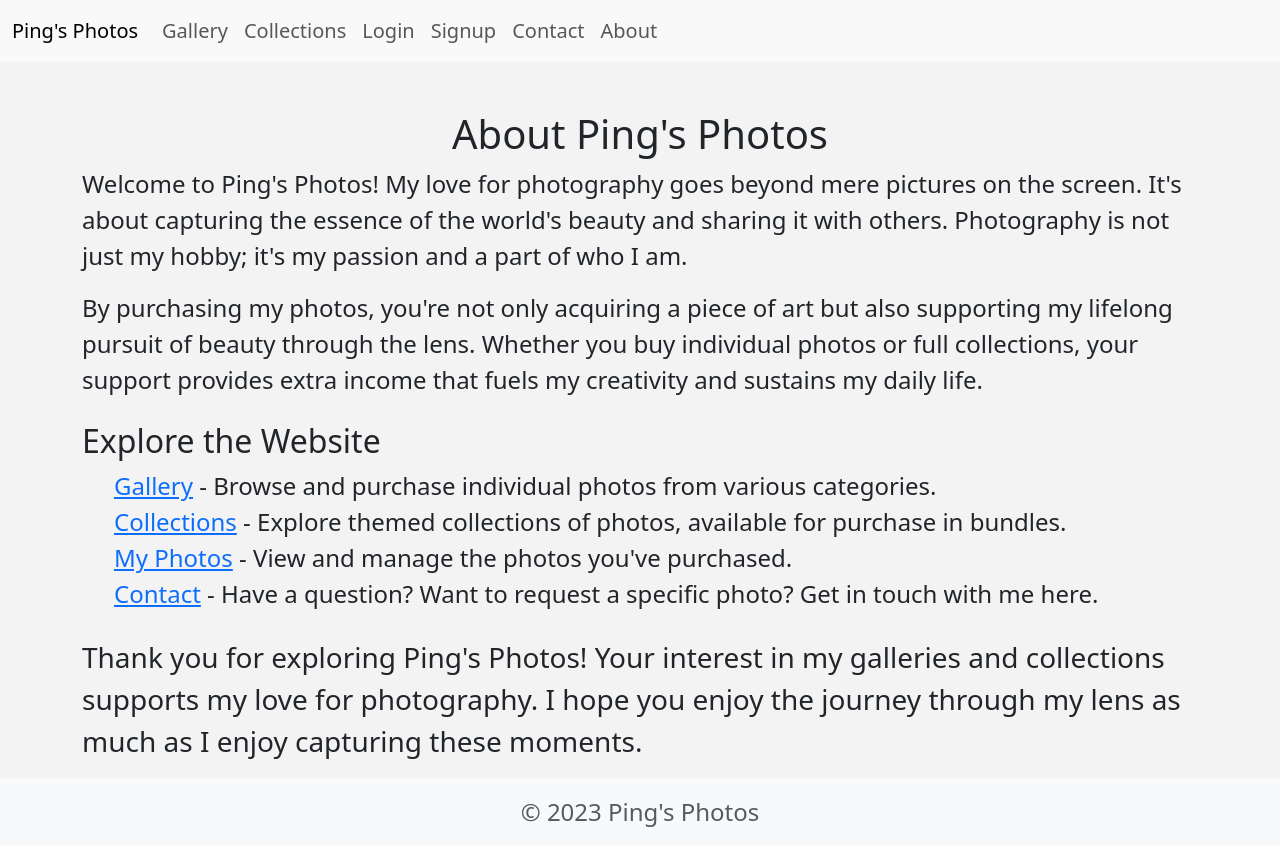
After one commit to MyPingO/Photo-Site, a Flask app: page /about in a window 1280 px wide. The commit adds this page. Run offline with Flask 2, Linux system fonts and the light colour scheme; some libraries are stand-ins or nearby versions.

Commit message:
Added about page + html/css edits

```diff
--- a/app/routes.py
+++ b/app/routes.py
@@ -541,6 +541,10 @@ def contact():
 
     return render_template('contact.html', form=form, title='Contact')
 
+@app.route('/about')
+def about():
+    return render_template('about.html', title='About')
+
 @app.route('/sitemap')
 @app.route('/sitemap.xml')
 def sitemap():
--- /dev/null
+++ b/app/templates/about.html
@@ -0,0 +1,20 @@
+{% extends "base.html" %}
+
+{% block content %}
+    <div class="container mt-5">
+        <h1 class="text-center">About Ping's Photos</h1>
+        <p class="lead fs-4">Welcome to Ping's Photos! My love for photography goes beyond mere pictures on the screen. It's about capturing the essence of the world's beauty and sharing it with others. Photography is not just my hobby; it's my passion and a part of who I am.</p>
+
+        <p class="lead fs-4">By purchasing my photos, you're not only acquiring a piece of art but also supporting my lifelong pursuit of beauty through the lens. Whether you buy individual photos or full collections, your support provides extra income that fuels my creativity and sustains my daily life.</p>
+
+        <h2 class="mt-4">Explore the Website</h2>
+        <ul>
+            <li class="list-group-item"><a href="{{ url_for('gallery') }}" class="link">Gallery</a> - Browse and purchase individual photos from various categories.</li>
+            <li class="list-group-item"><a href="{{ url_for('collections') }}" class="link">Collections</a> - Explore themed collections of photos, available for purchase in bundles.</li>
+            <li class="list-group-item"><a href="{{ url_for('my_photos') }}" class="link">My Photos</a> - View and manage the photos you've purchased.</li>
+            <li class="list-group-item"><a href="{{ url_for('contact') }}" class="link">Contact</a> - Have a question? Want to request a specific photo? Get in touch with me here.</li>
+        </ul>
+
+        <p class="lead mt-4 fs-3">Thank you for exploring Ping's Photos! Your interest in my galleries and collections supports my love for photography. I hope you enjoy the journey through my lens as much as I enjoy capturing these moments.</p>
+    </div>
+{% endblock %}
--- a/app/templates/base.html
+++ b/app/templates/base.html
@@ -25,7 +25,7 @@
 </head>
 
 <body class="d-flex flex-column min-vh-100">
-  <nav class="navbar navbar-expand-sm">
+  <nav class="navbar navbar-expand-md">
     <div class="container-fluid">
       <a class="navbar-brand" href="{{ url_for('gallery') }}">Ping's Photos</a>
       <button class="navbar-toggler" type="button" data-bs-toggle="collapse" data-bs-target="#navbarNav"
@@ -62,6 +62,9 @@
           {% endif %}
           <li class="nav-item">
             <a class="nav-link" href="{{ url_for('contact') }}">Contact</a>
+          </li>
+          <li class="nav-item">
+            <a class="nav-link" href="{{ url_for('about') }}">About</a>
         </ul>
       </div>
     </div>
--- a/app/templates/thank_you.html
+++ b/app/templates/thank_you.html
@@ -7,7 +7,7 @@
             <h1 class="display-4">Thank You for Your Purchase!</h1>
             <p class="lead">Your payment was successful, and you can now enjoy your purchased photos.</p>
             <hr class="my-4">
-            <p>If you have any questions or need further assistance, please don't hesitate to <a href="/contact" class="link">contact us.</a></p>
+            <p>If you have any questions or need further assistance, please don't hesitate to <a href="{{ url_for(contact) }}" class="link">contact me.</a></p>
             <a class="btn btn-primary btn-lg" href="{{ url_for('my_photos') }}" role="button">Go to My Photos</a>
         </div>
     </div>
```
